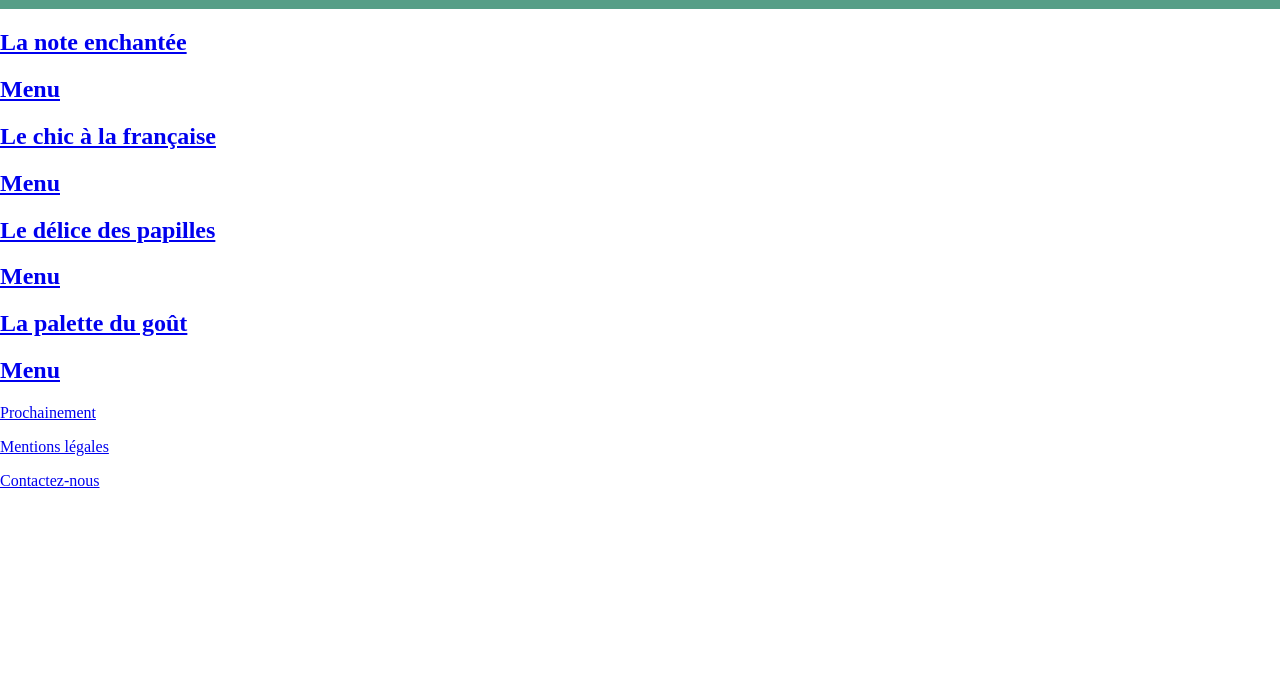
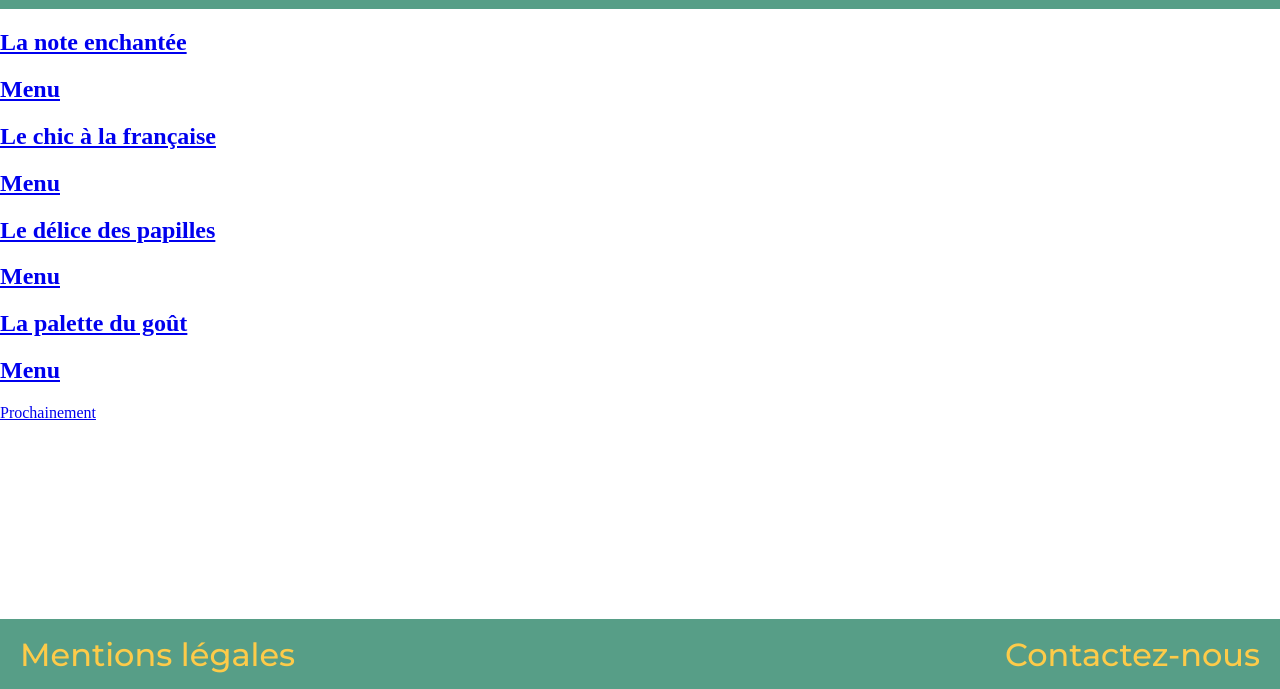
Before and after one commit to ydumasy/ohmyfood, a website: page index.html in a window 1280 px wide. Shown: the part 111-800 px from the top of the page. Drawn offline with Linux system fonts and the light colour scheme.

Commit message:
Création de '_footer.scss' et formatage du footer

```diff
--- a/index.html
+++ b/index.html
@@ -4,7 +4,7 @@
     <meta charset="UTF-8">
     <meta name="viewport" content="width=device-width, initial-scale=1.0">
     <link href="style.css" rel="stylesheet">
-    <link href="https://fonts.googleapis.com/css2?family=Montserrat:wght@400;700&display=swap" rel="stylesheet">
+    <link href="https://fonts.googleapis.com/css2?family=Montserrat:wght@500;700&display=swap" rel="stylesheet">
     <title>Document</title>
 </head>
 <body>
@@ -30,7 +30,7 @@
     <a href="#"><section>
         <p>Prochainement</p>
     </section></a>
-    <footer>
+    <footer class="footer">
         <a href="#"><p>Mentions légales</p></a>
         <a href="#"><p>Contactez-nous</p></a>
     </footer>
--- /dev/null
+++ b/layouts/_footer.scss
@@ -0,0 +1,18 @@
+.footer {
+    height: 70px;
+    width: 100%;
+    position: fixed;
+    bottom: 0;
+    background: #579e87;
+    display: flex;
+    justify-content: space-between;
+    align-items: center;
+    & a {
+        font-family: 'Montserrat', sans-serif;
+        color: #fdcb49;
+        text-decoration: none;
+        font-weight: 500;
+        font-size: 32px;
+        padding: 20px;
+    }
+}
--- a/style.scss
+++ b/style.scss
@@ -1,2 +1,3 @@
 @import "base/base.scss";
 @import "layouts/header.scss";
+@import "layouts/footer.scss";
```
Also changed, not shown: style.css, 1 other file.
